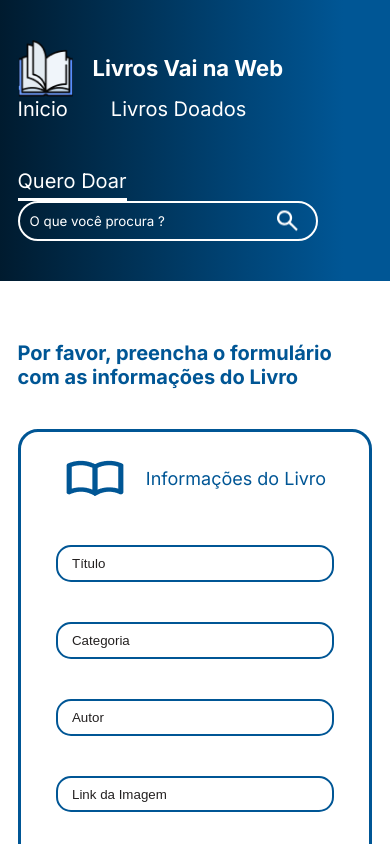
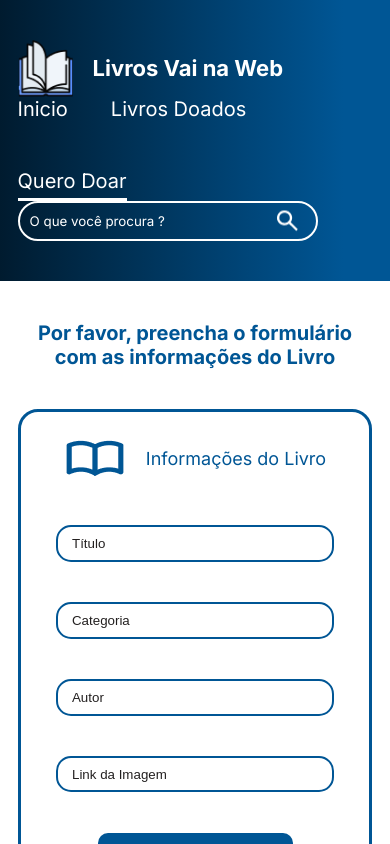
Before and after one commit to lucasssantos94/vnw-livros, a React (Vite) app: page /cadastro in a window 390 px wide. Shown: the top 844 px of the page. Built offline with nearby package versions, Linux system fonts and the light colour scheme.

Commit message:
feat: applied responsive on register page

```diff
--- a/src/pages/Register/style.module.scss
+++ b/src/pages/Register/style.module.scss
@@ -1,10 +1,15 @@
 .s-register {
     &>div {
-        padding-top: 2rem;
         @include global.flex($direction: column, $align: center, $gap: 4rem);
 
         h2 {
             font-size: 2rem;
+        }
+
+        @include global.media-query(md) {
+            h2 {
+                text-align: center;
+            }
         }
     }
 
```
